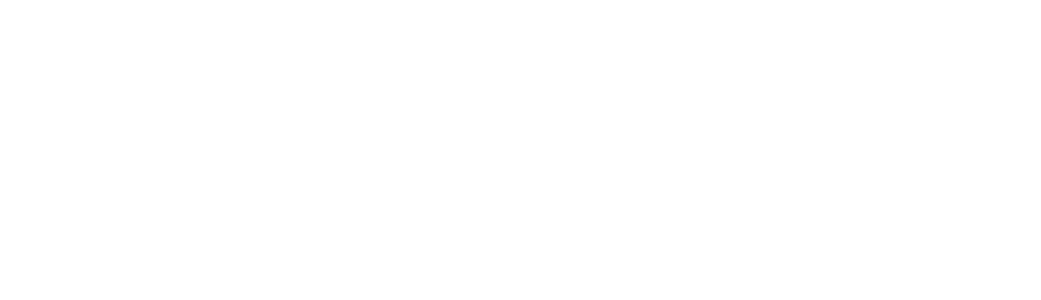
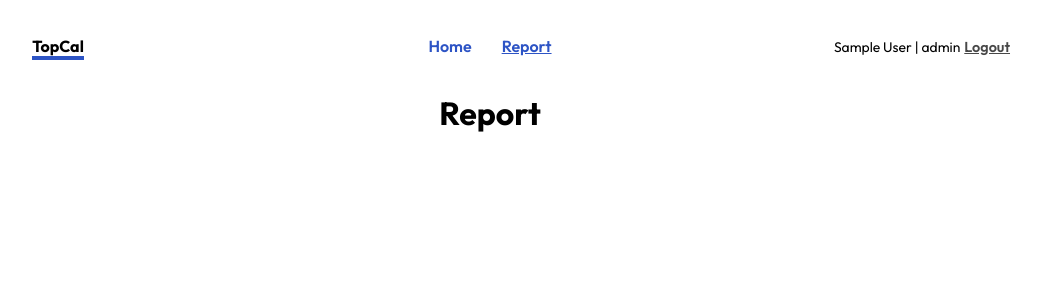
Before and after one commit to gustavozapata/calories-app, a React (Create React App) app in the folder client/: page /report in a window 1280 px wide. Before the commit this address had no page. Shown: the top 300 px of the page, without its empty margins (150-1191 px from the left). Built offline with nearby package versions, Linux system fonts and the light colour scheme; no server answers; sample sign-in values are in the browser's storage.

Commit message:
Add report screen and protect layout for admin pages

```diff
--- a/client/src/layout/Navigation/Navigation.tsx
+++ b/client/src/layout/Navigation/Navigation.tsx
@@ -16,6 +16,11 @@
           <li>
             <NavLink to="/">Home</NavLink>
           </li>
+          {user.role === "admin" && (
+            <li>
+              <NavLink to="/report">Report</NavLink>
+            </li>
+          )}
         </ul>
       </nav>
       <div className="nav-account">
--- /dev/null
+++ b/client/src/layout/ProtectLayout/ProtectLayout.tsx
@@ -0,0 +1,17 @@
+import React, { useContext } from "react";
+import { Outlet } from "react-router-dom";
+import AppContext from "../../context";
+
+const ProtectLayout: React.FC = () => {
+  const { user } = useContext(AppContext);
+
+  return user.role === "admin" ? (
+    <div className="ProtectLayout">
+      <Outlet />
+    </div>
+  ) : (
+    <p>You need to login as an administrator to access this page</p>
+  );
+};
+
+export default ProtectLayout;
--- /dev/null
+++ b/client/src/pages/Report/Report.css
@@ -0,0 +1,2 @@
+.Report {
+}
--- /dev/null
+++ b/client/src/pages/Report/Report.tsx
@@ -0,0 +1,12 @@
+import React from "react";
+import "./Report.css";
+
+const Report: React.FC = () => {
+  return (
+    <div className="Report">
+      <h1>Report</h1>
+    </div>
+  );
+};
+
+export default Report;
--- a/client/src/routes/AppRoutes.tsx
+++ b/client/src/routes/AppRoutes.tsx
@@ -1,9 +1,11 @@
 import React from "react";
 import { BrowserRouter, Route, Routes } from "react-router-dom";
 import PrivateLayout from "../layout/PrivateLayout/PrivateLayout";
+import ProtectLayout from "../layout/ProtectLayout/ProtectLayout";
 import PublicLayout from "../layout/PublicLayout/PublicLayout";
 import Home from "../pages/Home/Home";
 import Login from "../pages/Login/Login";
+import Report from "../pages/Report/Report";
 import Signup from "../pages/Signup/Signup";
 
 const AppRoutes: React.FC = () => {
@@ -12,6 +14,9 @@
       <Routes>
         <Route element={<PrivateLayout />}>
           <Route path="/" element={<Home />} />
+          <Route element={<ProtectLayout />}>
+            <Route path="/report" element={<Report />} />
+          </Route>
         </Route>
         <Route element={<PublicLayout />}>
           <Route path="/login" element={<Login />} />
```
